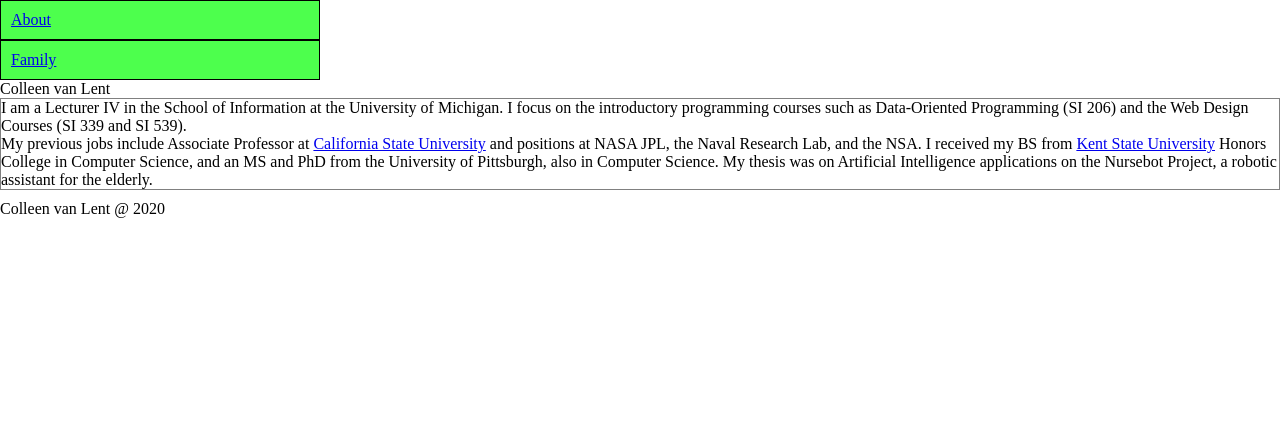
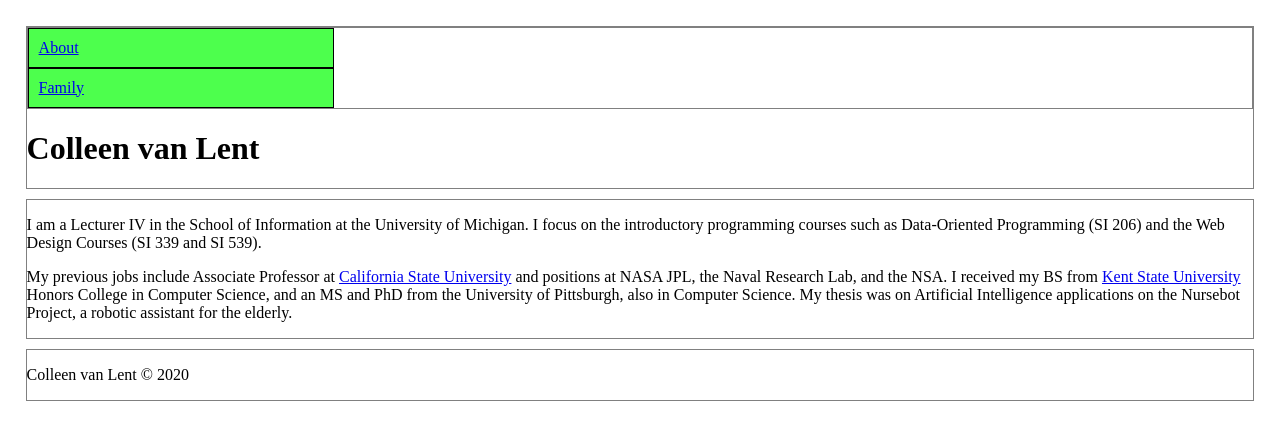
Before and after one commit to mainakhala/homework1, a plain HTML site: page index.html in a window 1280 px wide. Drawn offline with Linux system fonts and the light colour scheme.

Commit message:
Update index.html

```diff
--- a/index.html
+++ b/index.html
@@ -4,9 +4,8 @@
 	<meta charset="UTF-8">
 	<title>Home page</title>
 	<link rel="icon" href="imgs/favicon.ico">
+	<link rel="stylesheet"  type="text/css" href="css/html5reset.css">
 	<link rel="stylesheet" type="text/css" href="css/style.css">
-	<link rel="stylesheet"  type="text/css" href="css/html5reset.css">
-
 </head>
 <body>
 
@@ -27,7 +26,7 @@
 </p>
 </main>
 <footer>
-<p>Colleen van Lent @ 2020</p>
+<p>Colleen van Lent &copy; 2020</p>
 </footer>
 </body>
 </html>
```
